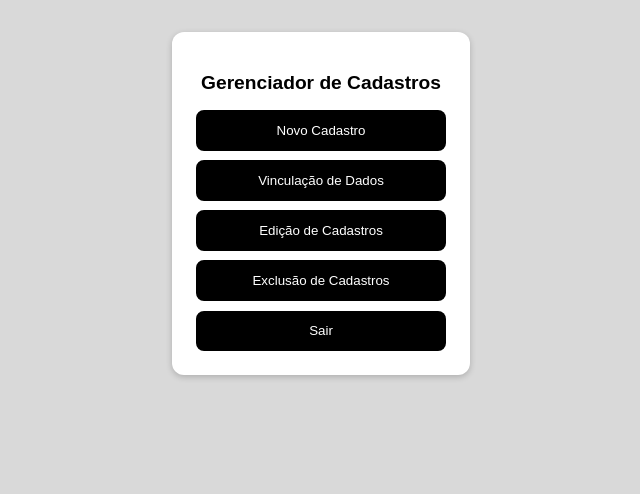
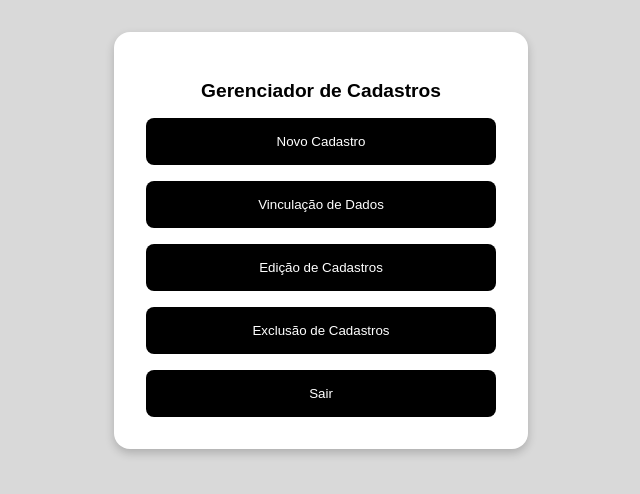
Before and after one commit to ercck/gerenciador-cadastros, a React (Vite) app: page / in a window 1280 px wide. Shown: the top 494 px of the page, without its empty margins (319-959 px from the left). Built offline with nearby package versions, Linux system fonts and the light colour scheme.

Commit message:
criando projeto

```diff
--- a/src/styles.css
+++ b/src/styles.css
@@ -15,11 +15,13 @@ body {
 
 .card {
   background: #fff;
-  padding: 1.5rem;
-  width: 250px;
-  border-radius: 12px;
-  box-shadow: 0 2px 6px rgba(0,0,0,0.2);
+  padding: 2rem;
+  width: 350px;
+  border-radius: 16px;
+  box-shadow: 0 4px 10px rgba(0,0,0,0.2);
 }
+
+
 
 h2 {
   font-size: 1.2rem;
@@ -30,8 +32,8 @@ h2 {
 button {
   display: block;
   width: 100%;
-  padding: 0.8rem;
-  margin-top: 0.6rem;
+  padding: 1rem;
+  margin-top: 1rem;
   border: none;
   border-radius: 8px;
   background: #000;
@@ -39,14 +41,16 @@ button {
   cursor: pointer;
 }
 
+
 button:hover {
   background: #333;
 }
 
 input {
   width: 100%;
-  padding: 0.6rem;
-  margin-top: 0.6rem;
-  border-radius: 8px;
-  border: 1px solid #ccc;
+  padding: 0.7rem;
+  margin-top: 0.8rem;
+  font-size: 1rem;
+  border-radius: 10px;
+  border: 1px solid #aaa;
 }
```
